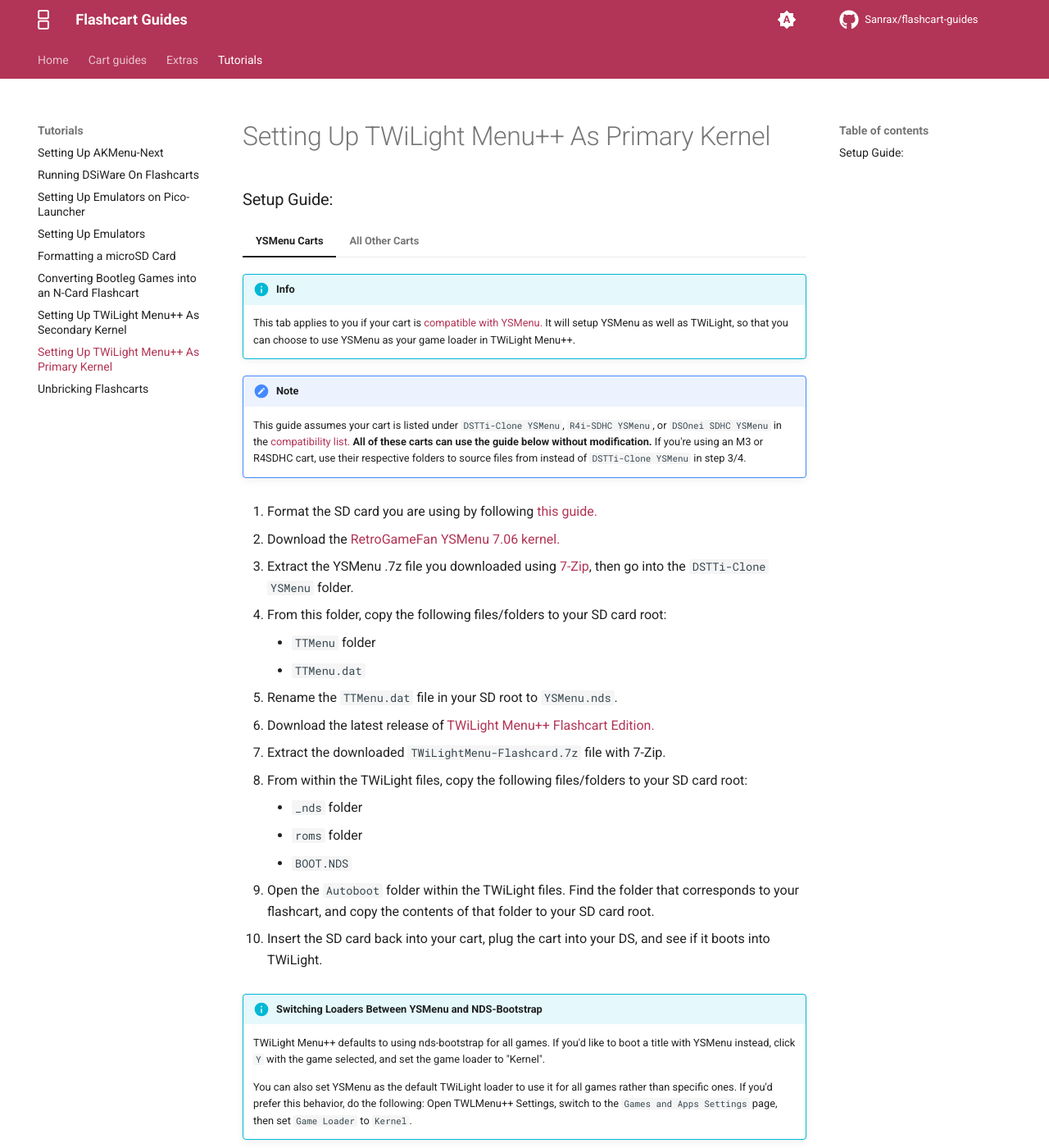
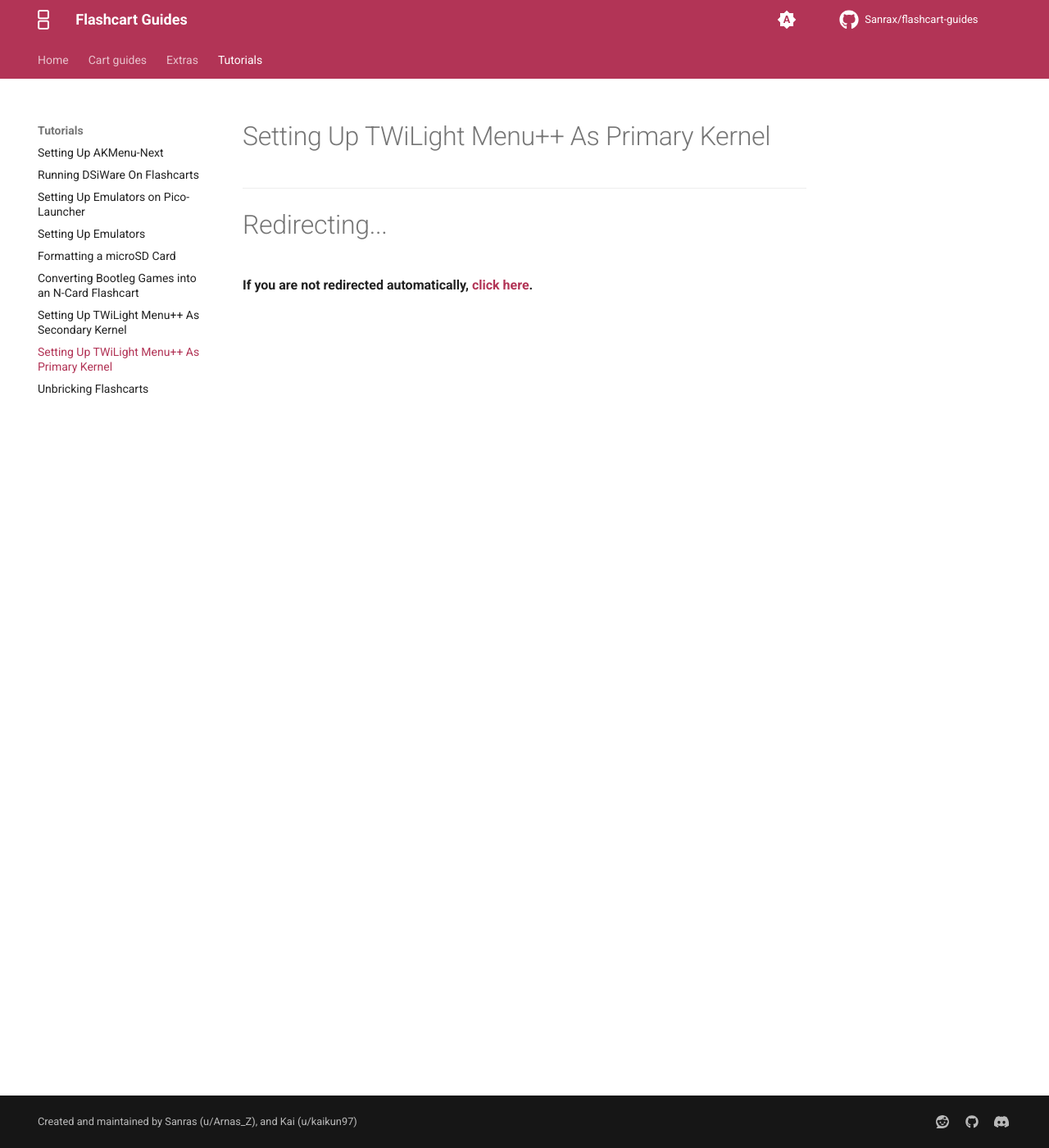
Before and after one commit to Sanrax/flashcart-guides, an MkDocs documentation site: the page built from docs/tutorials/twilight.md, in a window 1280 px wide and 1400 px high. Shown: the whole window at 82% size. Built offline with MkDocs 1.6.1 and Material for MkDocs 9.7.7, drawn with Linux system fonts in a browser that asks for light colours; comment, search, counter and statistics services are not loaded.

Commit message:
Use official TWiLight guide when setting up TWiLight as primary kernel

```diff
--- a/docs/tutorials/twilight.md
+++ b/docs/tutorials/twilight.md
@@ -4,78 +4,10 @@
 
 # Setting Up TWiLight Menu++ As Primary Kernel
 
-### Setup Guide:
+---
 
-=== "YSMenu Carts"
+# Redirecting...
 
-    !!! info
+<meta http-equiv="refresh" content="1; url=https://wiki.ds-homebrew.com/twilightmenu/installing-flashcard">
 
-        This tab applies to you if your cart is [compatible with YSMenu.](https://www.flashcarts.net/ysmenu-compat-ext) It will setup YSMenu as well as TWiLight, so that you can choose to use YSMenu as your game loader in TWiLight Menu++.
-
-    !!! note
-
-        This guide assumes your cart is listed under `DSTTi-Clone YSMenu`, `R4i-SDHC YSMenu`, or `DSOnei SDHC YSMenu` in the [compatibility list.](https://www.flashcarts.net/ysmenu-compat-ext) **All of these carts can use the guide below without modification.** If you're using an M3 or R4SDHC cart, use their respective folders to source files from instead of `DSTTi-Clone YSMenu` in step 3/4.
-
-    1. Format the SD card you are using by following [this guide.](https://wiki.hacks.guide/wiki/Formatting_an_SD_card)
-
-    1. Download the [RetroGameFan YSMenu 7.06 kernel.](https://gbatemp.net/download/retrogamefan-multi-cart-update.35737/download)
-
-    1. Extract the YSMenu .7z file you downloaded using [7-Zip](https://www.7-zip.org/), then go into the `DSTTi-Clone YSMenu` folder.
-
-    1. From this folder, copy the following files/folders to your SD card root:
-
-        - `TTMenu` folder
-        - `TTMenu.dat`
-
-    1. Rename the `TTMenu.dat` file in your SD root to `YSMenu.nds`.
-
-    1. Download the latest release of [TWiLight Menu++ Flashcart Edition.](https://github.com/DS-Homebrew/TWiLightMenu/releases/latest/download/TWiLightMenu-Flashcard.7z)
-
-    1. Extract the downloaded `TWiLightMenu-Flashcard.7z` file with 7-Zip.
-
-    1. From within the TWiLight files, copy the following files/folders to your SD card root:
-
-        - `_nds` folder
-        - `roms` folder
-        - `BOOT.NDS`
-
-    1. Open the `Autoboot` folder within the TWiLight files. Find the folder that corresponds to your flashcart, and copy the contents of that folder to your SD card root.
-
-    1. Insert the SD card back into your cart, plug the cart into your DS, and see if it boots into TWiLight.
-
-    !!! info "Switching Loaders Between YSMenu and NDS-Bootstrap"
-
-        TWiLight Menu++ defaults to using nds-bootstrap for all games. If you'd like to boot a title with YSMenu instead, click `Y` with the game selected, and set the game loader to "Kernel".
-
-        You can also set YSMenu as the default TWiLight loader to use it for all games rather than specific ones. If you'd prefer this behavior, do the following: Open TWLMenu++ Settings, switch to the `Games and Apps Settings` page, then set `Game Loader` to `Kernel`.
-
-
-=== "All Other Carts"
-
-    1. Download the latest release of [TWiLight Menu++ Flashcart Edition.](https://github.com/DS-Homebrew/TWiLightMenu/releases/latest/download/TWiLightMenu-Flashcard.7z)
-
-    1. Extract the downloaded `TWiLightMenu-Flashcard.7z` file with 7-Zip.
-
-    1. From within the TWiLight files, copy the following files/folders to your SD card root:
-
-        - `_nds` folder
-        - `roms` folder
-        - `BOOT.NDS`
-
-    1. Open the `Autoboot` folder within the TWiLight files. Find the folder that corresponds to your flashcart, and copy the contents of that folder to your SD card root.
-
-    1. Next navigate to the `Flashcart Loader` folder. Inside you will find a `README.txt` file. Open this file and locate your cart. This will tell you what folder corresponds to your cart.
-
-        !!! note
-
-            If you are unable to find your cart in the list, it doesn't have a loader that is compatible with TWiLight. Therefore, you will only be able to use NDS-Bootstrap to load games. Skip this, and the following step.
-
-    1. After identifying the correct folder for your particular cart, open that folder and copy its contents to your SD card root.
-
-    1. Insert the SD card back into your cart, plug the cart into your DS, and see if it boots into TWiLight.
-
-    !!! info "Switching Loaders Between Flashcart Kernel and NDS-Bootstrap"
-
-        TWiLight Menu++ defaults to using nds-bootstrap for all games. If you'd like to boot a title with your flashcart kernel instead, click `Y` with the game selected, and set the game loader to "Kernel".
-
-        You can also set your native kernel as the default TWiLight loader to use it for all games rather than specific ones. If you'd prefer this behavior, do the following: Open TWLMenu++ Settings, switch to the `Games and Apps Settings` page, then set `Game Loader` to `Kernel`.
+**If you are not redirected automatically, [click here](https://wiki.ds-homebrew.com/twilightmenu/installing-flashcard).**
```
Also changed, not shown: docs/tutorials/dsiware.md (+1 -1 lines).
